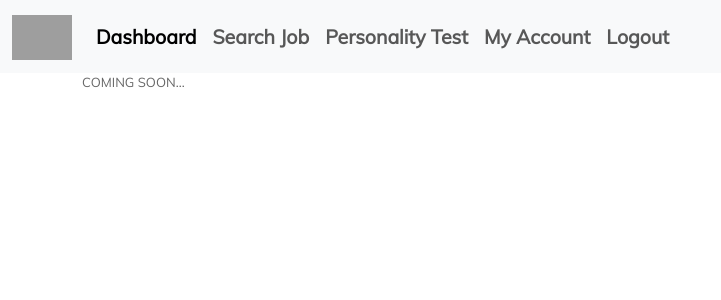
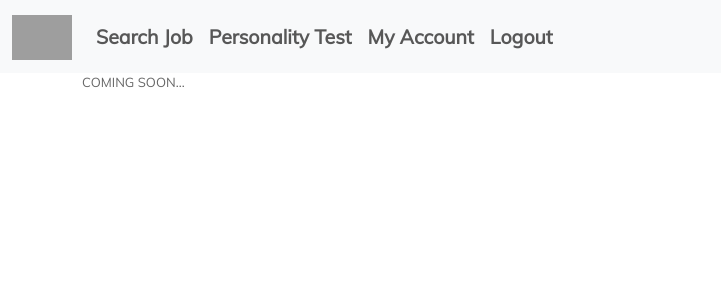
Before and after one commit to aysegulYalcinkaya/Personality-Prediction-System-with-CV-Analysis, a Django app: page /dashboard/ in a window 1280 px wide. Shown: the top 300 px of the page, without its empty margins (0-721 px from the left). Run offline with Django 4.2, Linux system fonts and the light colour scheme; a user stored in the database is signed in; some libraries are stand-ins or nearby versions; grey boxes are pictures that could not be loaded.

Commit message:
dashboard removed from user's menu

```diff
--- a/templates/base.html
+++ b/templates/base.html
@@ -12,7 +12,7 @@
 <body>
 <nav class="navbar navbar-expand-lg bg-light">
     <div class="container-fluid">
-        <a class="navbar-brand" href="/dashboard">
+        <a class="navbar-brand" href="/job-list">
             <img src="{% static 'images/logo.png' %}" alt="Logo" width="60"
                  class="d-inline-block align-text-top">
         </a>
@@ -22,9 +22,7 @@
         </button>
         <div class="collapse navbar-collapse" id="navbarSupportedContent">
             <ul class="navbar-nav me-auto mb-2 mb-lg-0" style="font-size: 1.5em;font-weight: 600">
-                <li class="nav-item">
-                    <a class="nav-link active" aria-current="page" href="/dashboard">Dashboard</a>
-                </li>
+
                 <li class="nav-item">
                     <a class="nav-link" href="/job-list">Search Job</a>
                 </li>
```
